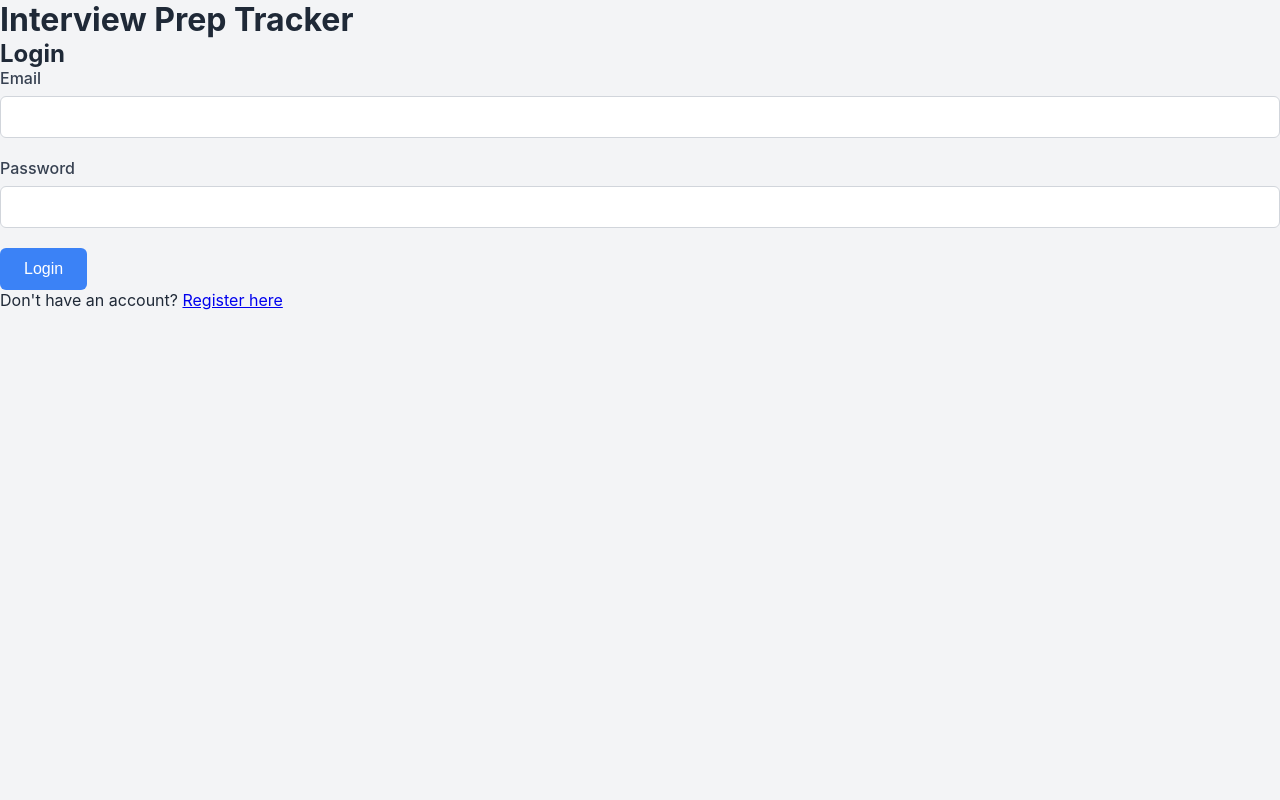
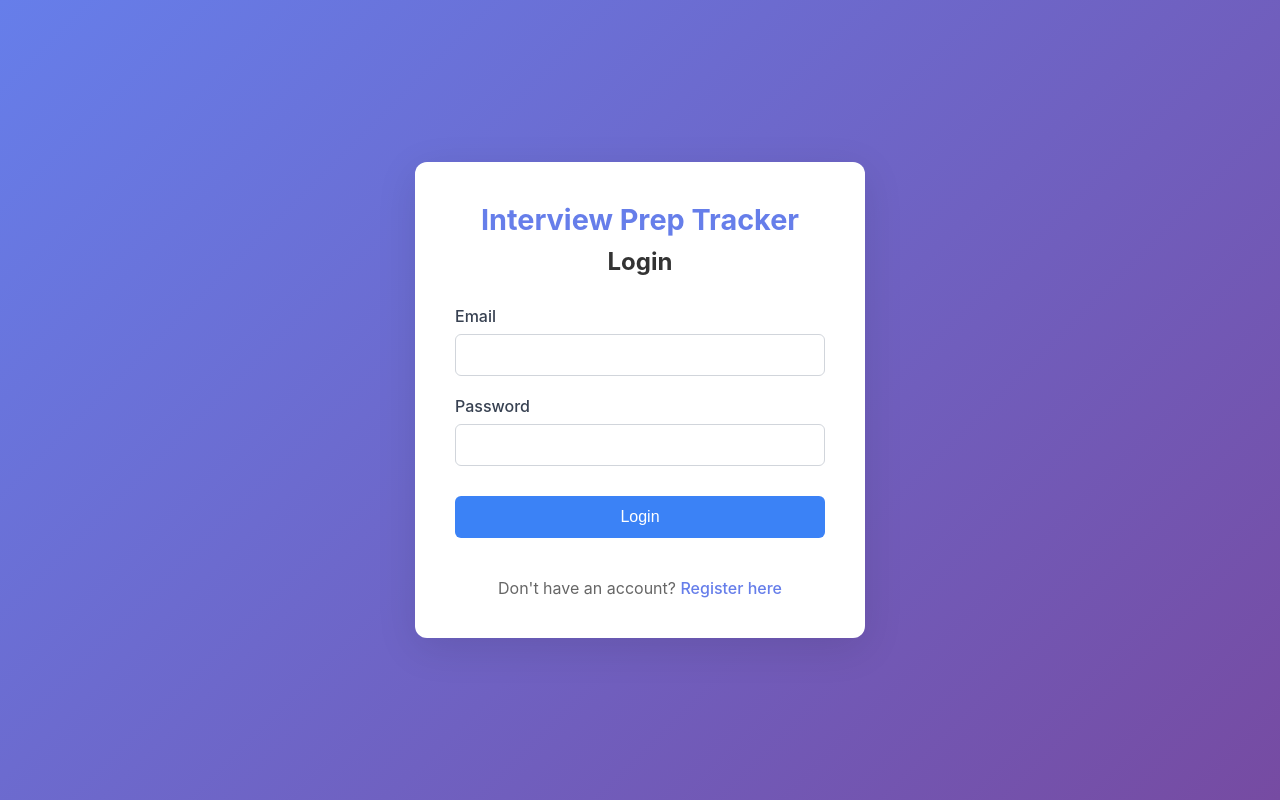
Before and after one commit to AaronLeviP/Application-Tracker, a React (Create React App) app in the folder client/: page /login in a window 1280 px wide. Built offline with nearby package versions, Linux system fonts and the light colour scheme; no server answers.

Commit message:
Added login and registration pages

```diff
--- a/client/src/App.css
+++ b/client/src/App.css
@@ -325,3 +325,91 @@ body {
     font-size: 2rem;
   }
 }
+
+/* Auth Pages */
+.auth-container {
+  min-height: 100vh;
+  display: flex;
+  justify-content: center;
+  align-items: center;
+  background: linear-gradient(135deg, #667eea 0%, #764ba2 100%);
+  padding: 20px;
+}
+
+.auth-card {
+  background: white;
+  padding: 40px;
+  border-radius: 12px;
+  box-shadow: 0 10px 40px rgba(0, 0, 0, 0.1);
+  width: 100%;
+  max-width: 450px;
+}
+
+.auth-card h1 {
+  text-align: center;
+  color: #667eea;
+  margin-bottom: 10px;
+  font-size: 1.8rem;
+}
+
+.auth-card h2 {
+  text-align: center;
+  color: #333;
+  margin-bottom: 30px;
+  font-size: 1.5rem;
+}
+
+.auth-form {
+  display: flex;
+  flex-direction: column;
+  gap: 20px;
+}
+
+.auth-form .form-group {
+  margin-bottom: 0;
+}
+
+.auth-form button {
+  margin-top: 10px;
+}
+
+.auth-link {
+  text-align: center;
+  margin-top: 20px;
+  color: #666;
+}
+
+.auth-link a {
+  color: #667eea;
+  text-decoration: none;
+  font-weight: 500;
+}
+
+.auth-link a:hover {
+  text-decoration: underline;
+}
+
+.loading-container {
+  min-height: 100vh;
+  display: flex;
+  justify-content: center;
+  align-items: center;
+}
+
+/* Dashboard Header Actions */
+.dashboard-header {
+  display: flex;
+  justify-content: space-between;
+  align-items: center;
+}
+
+.header-actions {
+  display: flex;
+  align-items: center;
+  gap: 15px;
+}
+
+.header-actions span {
+  color: #666;
+  font-weight: 500;
+}
```
